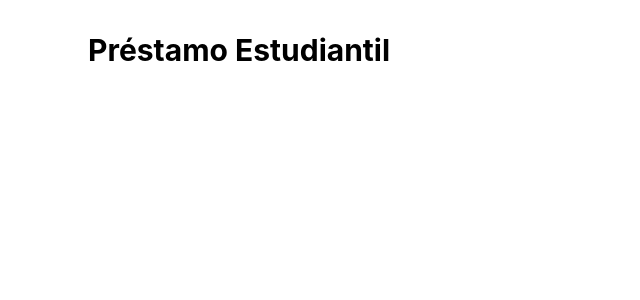
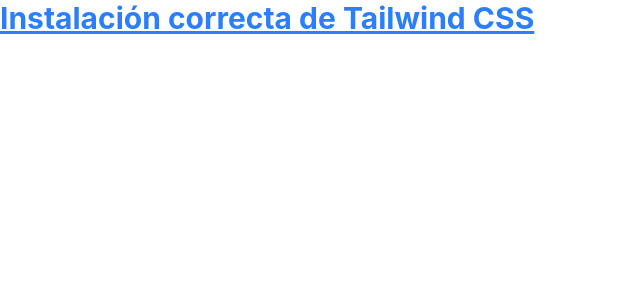
Before and after one commit to Nesbant/prestamo-estudiantil-pweb-2026-1, a React (Vite) app in the folder frontend/: page / in a window 1280 px wide. Shown: the top 300 px of the page, without its empty margins (0-640 px from the left). Built offline with nearby package versions, Linux system fonts and the light colour scheme.

Commit message:
feat: configuracion inicial de tailwind

```diff
--- a/frontend/src/App.jsx
+++ b/frontend/src/App.jsx
@@ -1,11 +1,7 @@
-function App() {
+export default function App() {
   return (
-    <main className="min-h-screen">
-      <div className="mx-auto max-w-6xl px-6 py-8">
-        <h1 className="text-3xl font-bold">Préstamo Estudiantil</h1>
-      </div>
-    </main>
+    <h1 className="text-3xl font-bold underline text-blue-500">
+      Instalación correcta de Tailwind CSS
+    </h1>
   )
 }
-
-export default App
--- /dev/null
+++ b/frontend/tailwind.config.js
@@ -0,0 +1,8 @@
+/** @type {import('tailwindcss').Config} */
+export default {
+  content: ['./index.html', './src/**/*.{js,jsx,ts,tsx}'],
+  theme: {
+    extend: {},
+  },
+  plugins: [],
+};
```
Also changed, not shown: 1 other file (tests, documents, lock files or other folders).
